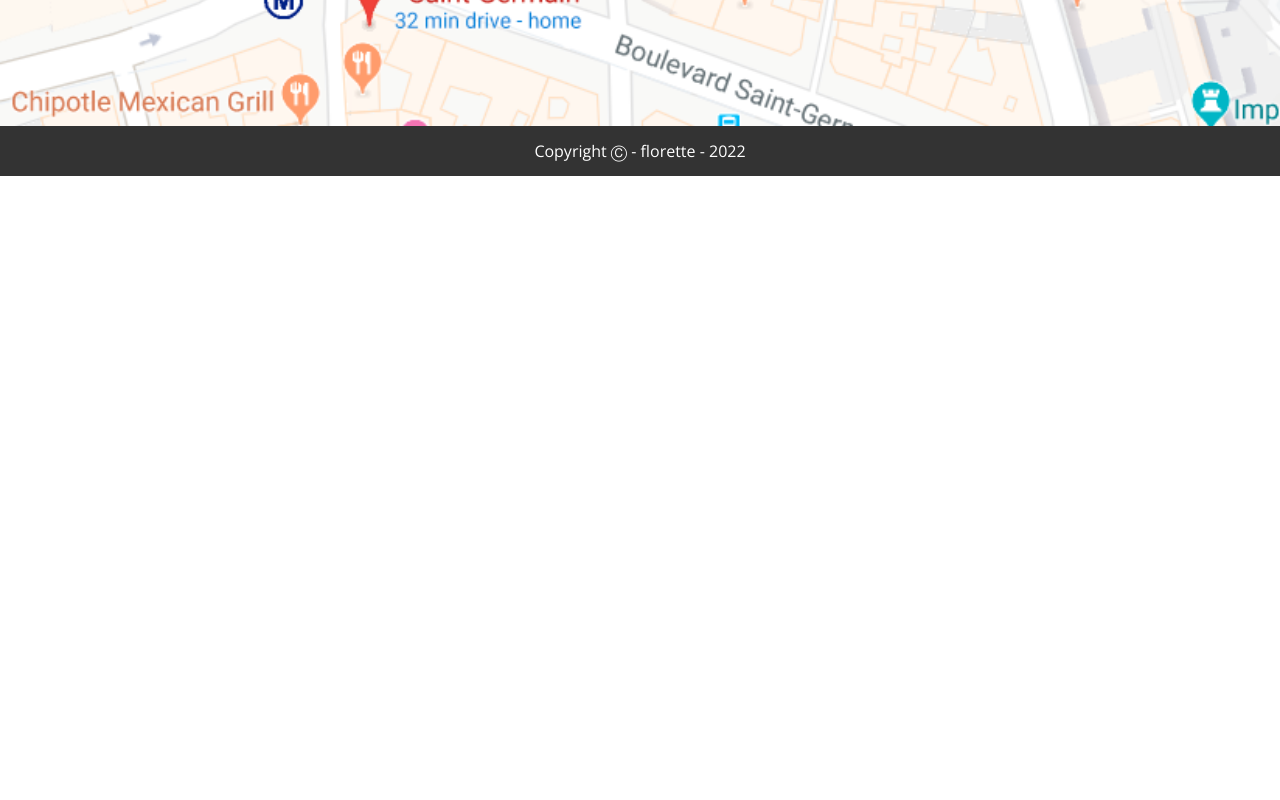
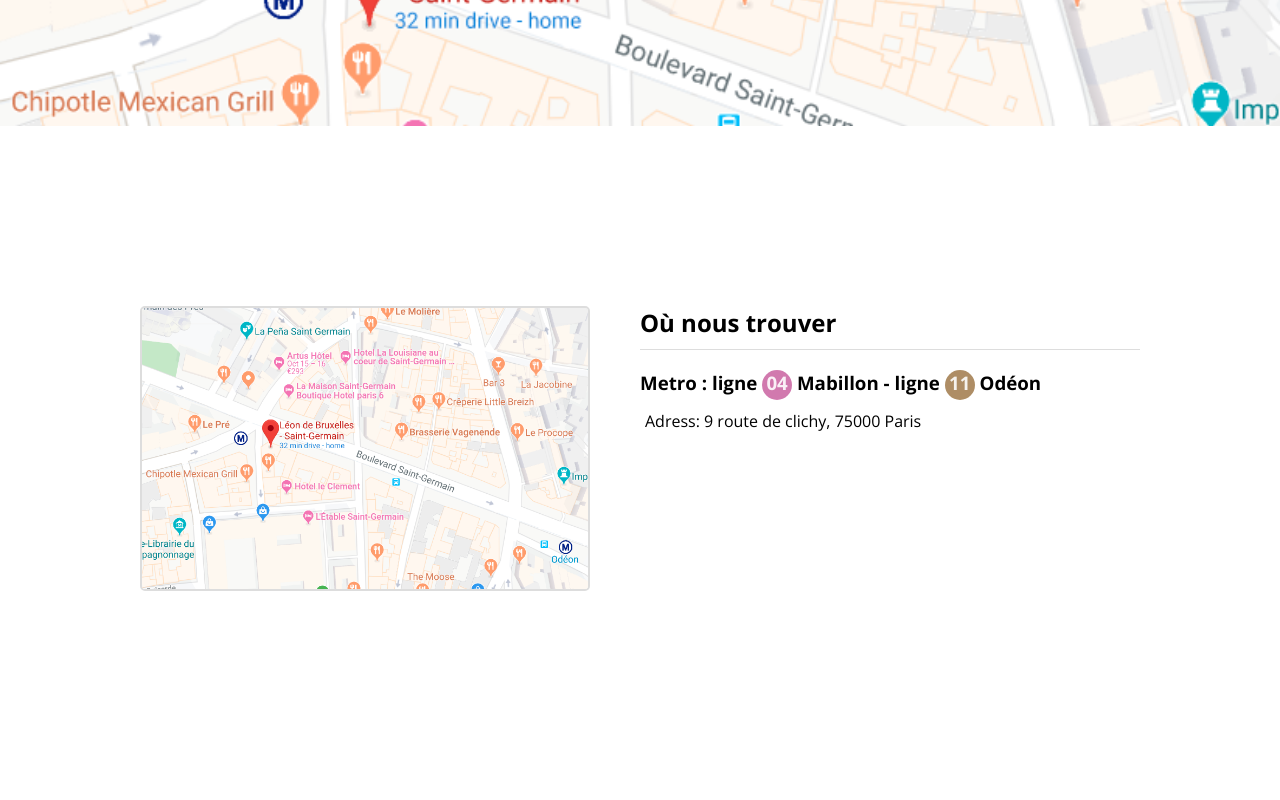
Before and after one commit to letotor/cafe-florette, a website built with Vite: page src/where.html in a window 1280 px wide. Shown: the part 460-1260 px from the top of the page. Before the commit the page ends 800 px from the top, so only its background shows below. Built offline with nearby package versions, Linux system fonts and the light colour scheme.

Commit message:
ajout css where

```diff
--- a/package.json
+++ b/package.json
@@ -2,6 +2,7 @@
   "version": "1.0.0",
   "description": "",
   "main": "index.js",
+  "module": "@vitejs/plugin-legacy",
   "scripts": {
     "preview": "vite preview",
     "dev": "vite serve ./src/"
@@ -10,6 +11,7 @@
     "babel-polyfill": "^6.26.0"
   },
   "devDependencies": {
+    "@types/node": "^17.0.21",
     "@vitejs/plugin-legacy": "^1.7.1",
     "cssnano": "^5.0.17",
     "postcss": "^8.2.15",
--- a/src/assets/css/style.css
+++ b/src/assets/css/style.css
@@ -86,6 +86,12 @@
 .py-20{
     padding-top: 20px;
     padding-bottom: 20px;
+}
+
+.underline{
+    padding-bottom: 10px;
+    border-bottom: 1px solid #ddd;
+    margin-bottom: 20px;
 }
 
 .d-none{
@@ -320,6 +326,52 @@
     padding: 100px 0px 100px 0px;
 }
 
+.where{
+    /* display: flex;
+    flex-direction: column; */
+
+    padding: 180px 0 180px 0;    /* margin: 0 auto; */
+    overflow:auto;
+    min-height: 100vh;
+}
+/* .where > .container{
+    display: flex;
+    flex-direction: column;
+} */
+.where-img{
+    float: left;
+    width: 45%;
+    border: 2px solid #ddd;
+    border-radius: 5px;
+
+
+}
+.where-text{
+    text-align: left;
+    float: right;
+    width: 50%;
+}
+
+.chip{
+    display: inline-block;
+    text-align: center;
+    width:30px;
+    height: 30px;
+    border-radius: 100%;
+    background-color: black;
+    opacity: 0.7;
+    color: rgba(255, 255, 255, 0.897);
+}
+
+.chip-purple{
+   background-color: #be418c;
+   opacity: 0.7;
+}
+
+.chip-blue{
+    background-color: #8c5e24;
+
+}
 
 /**
 *footer
--- a/src/where.html
+++ b/src/where.html
@@ -39,6 +39,20 @@
       </p>
     </div>
   </section>
+
+  <section class="where ">
+    <div class="container">
+      <img src="./assets/images/cafe2.png" alt="metro" class="where-img">
+      <div class="where-text">
+        <h1 class="underline">Où nous trouver</h1>
+        <h3>Metro : ligne <span class="chip chip-purple"> 04</span> Mabillon - ligne <span
+            class="chip chip-blue">11</span>
+          Odéon</h3>
+        <p class="py-10">Adress: 9 route de clichy, 75000 Paris</p>
+      </div>
+    </div>
+  </section>
+
 </body>
 
 <footer>
--- a/vite.config.ts
+++ b/vite.config.ts
@@ -1,8 +1,8 @@
 // vite.config.js
-const { resolve } = require('path')
-const { defineConfig } = require('vite')
+import { resolve } from 'path'
+import { defineConfig } from 'vite'
 
-module.exports = defineConfig({
+export default defineConfig({
   build: {
     rollupOptions: {
       input: {
@@ -10,5 +10,8 @@
         nested: resolve(__dirname, 'nested/index.html')
       }
     }
+  },
+  server: {
+    port: 9000,
   }
 })
```
Also changed, not shown: src/__tsconfig.json (added, +17 -0 lines), src/index.html (+10 -6 lines).
